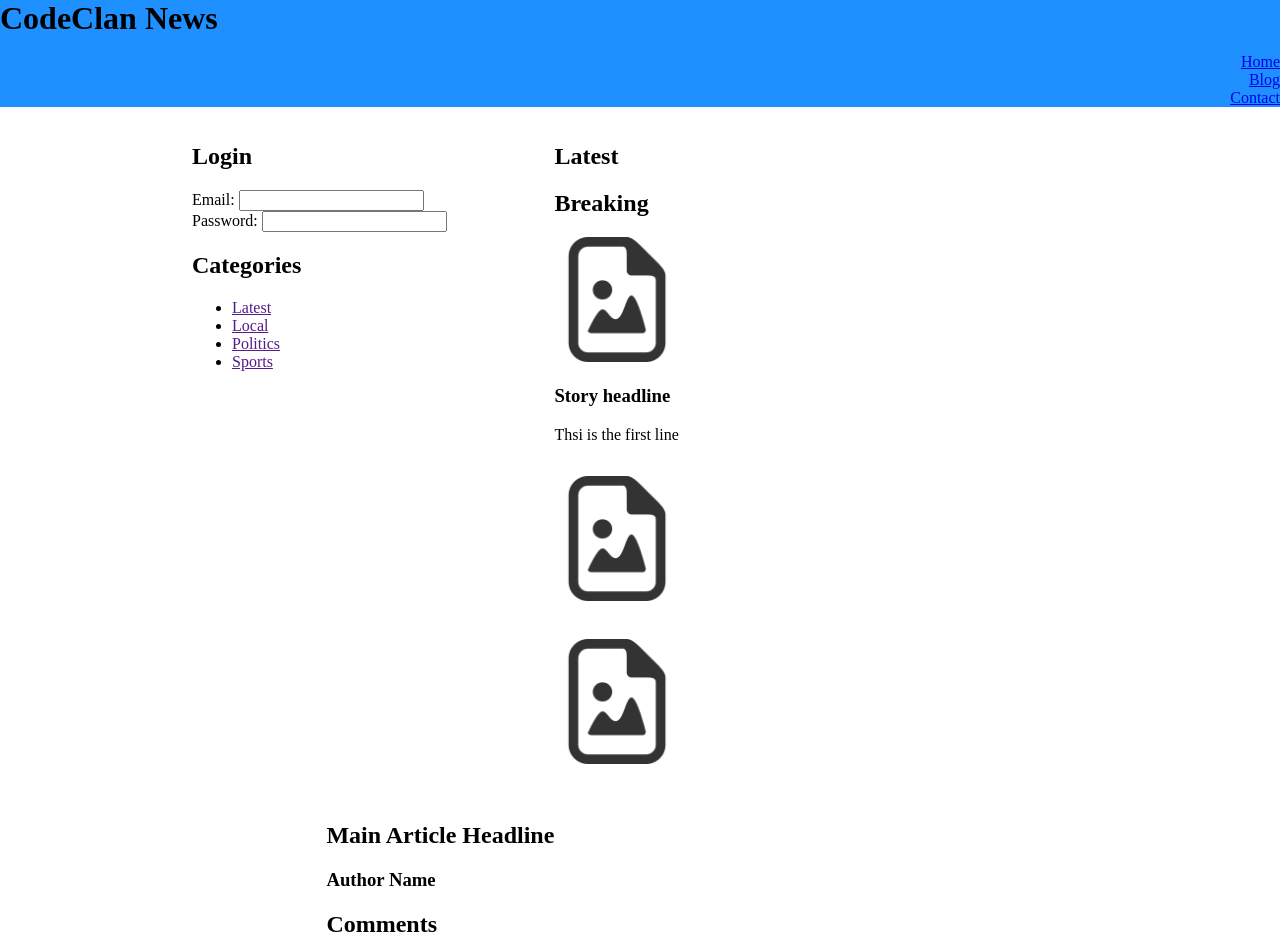
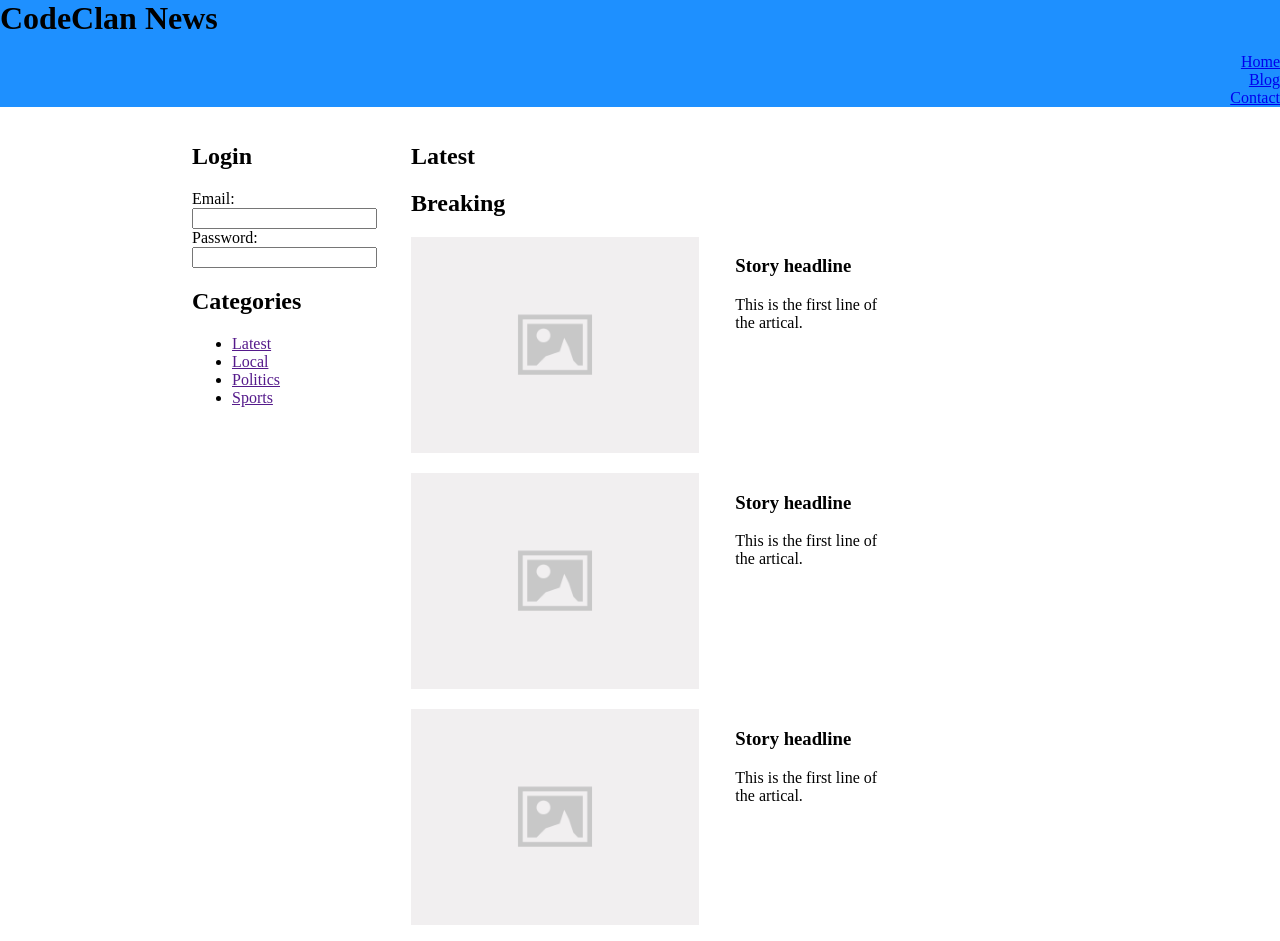
Before and after one commit to rock-007/html_css_lab_01, a plain HTML site: page index.html in a window 1280 px wide. Shown: the top 941 px of the page. Drawn offline with Linux system fonts and the light colour scheme.

Commit message:
breaking news empty images added

```diff
--- a/index.html
+++ b/index.html
@@ -29,7 +29,7 @@
         <article>
             <header >
                 <nav >
-                <div >
+                <div  id ="login-dev">
                     <h2>Login</h2>
                     <div >
                         <label  for="Email">Email:</label>
@@ -53,18 +53,28 @@
                 <div id="latest-breaking-news">
                 <h2>Latest</h2>
                 <h2>Breaking</h2>
-                <div class="breaking-news-section" >
+                <div class="breaking-news-section" style="">
                     <ul >
-                        <li><img src="images/image_file.png" alt="">
+                        <li style="max-width: 65%"><img src="images/placeholder.png" alt="">
                         </li>
                         <li>
                             <h3>Story headline</h3>
-                            <p> Thsi is the first line</p>
+                            <p> This is the first line of the artical.</p>
 
                         </li>
                     </ul>
-                    <ul><li><img src="images/image_file.png" alt=""></li> <li></li></ul>
-                    <ul><li><img src="images/image_file.png" alt=""></li> <li></li></ul>
+                    <ul><li style="max-width: 65%"><img src="images/placeholder.png" alt=""></li>
+                         <li>
+                            <h3>Story headline</h3>
+                            <p> This is the first line of the artical.</p>
+                         </li>
+                        </ul>
+                    <ul><li style="max-width: 65%"><img src="images/placeholder.png" alt=""></li>
+                        <li>
+                            <h3>Story headline</h3>
+                            <p> This is the first line of the artical.</p>
+                        </li>
+                    </ul>
 
 
                 </div>
--- a/style.css
+++ b/style.css
@@ -41,16 +41,15 @@ article > header > nav > div{
 
 img {
     left:0;
-    width: 35%;
-    height: 35%;
+    width: 90%;
+    height: 60%;
+}
+#latest-breaking-news{
+    width: 55%
 }
 
-.latest-breaking-news > ul {
-    display: inline-block;
-
-}
 .breaking-news-section > ul {
-    padding:0%
+    padding:0%;
 
     }
 
@@ -58,7 +57,16 @@ img {
 .breaking-news-section > ul > li {
     list-style: None;
     display: inline-block;
+    vertical-align: top;
+    max-width: 33%;
+
 
 
 
     }
+
+#login-dev {
+
+    max-width: 24%;
+
+    }
```
Also changed, not shown: images/empty_photo.png (added), images/placeholder.png (added).
